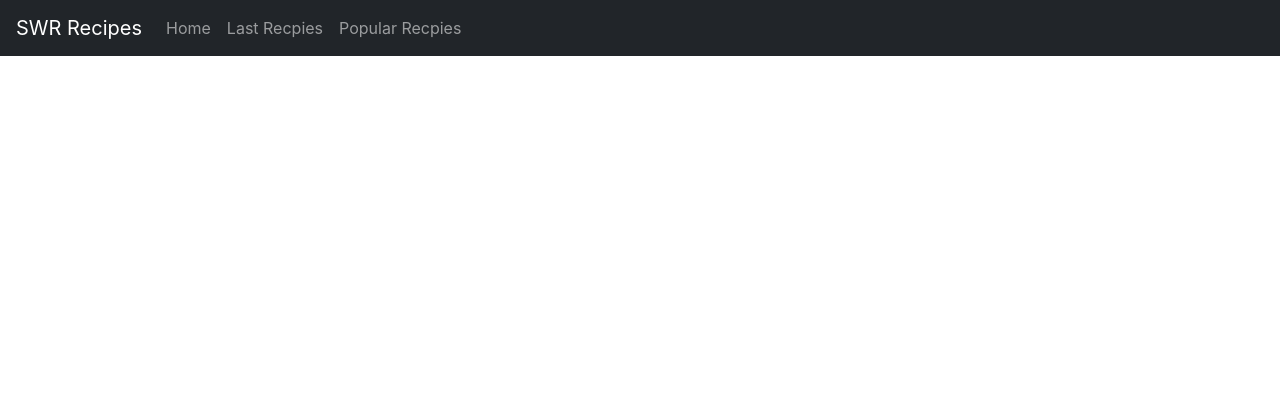
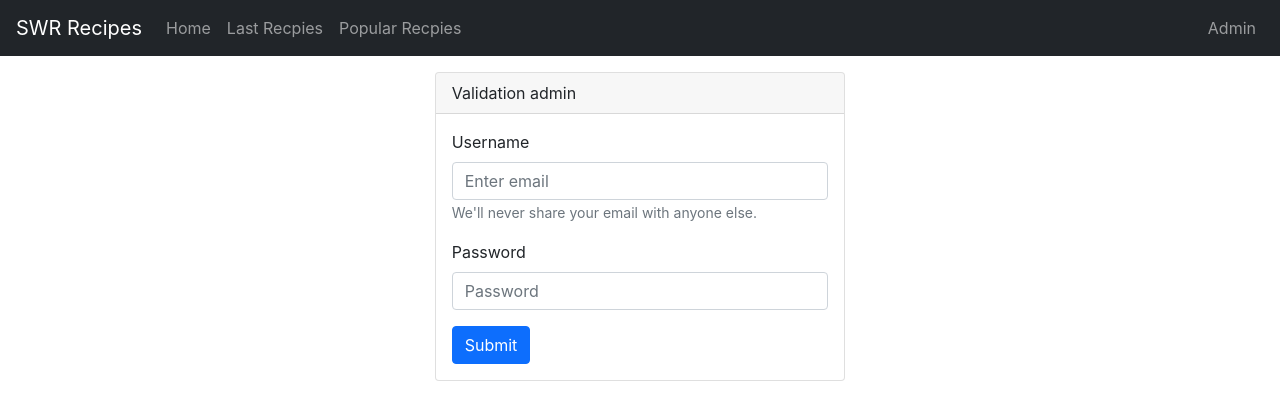
Before and after one commit to SamanKeighobadi/recipe_swr, a React (Create React App) app: page /admin in a window 1280 px wide. Shown: the top 420 px of the page. Built offline with nearby package versions, Linux system fonts and the light colour scheme.

Commit message:
feat: admin page and form
create admin page and route , validation form

```diff
--- a/src/App.js
+++ b/src/App.js
@@ -9,6 +9,7 @@
 import { SWRConfig } from "swr";
 import axios from "axios";
 import middleware from "./components/middleware/middleware";
+import Admin from "./components/pages/Admin/Admin";
 
 function App() {
   return (
@@ -25,6 +26,7 @@
       >
         <Routes>
           <Route path="/" element={<Home />} />
+          <Route path="/admin" element={<Admin />} />
           <Route path="/last_recpies" element={<LastRecpies />} />
           <Route path="/popular" element={<PopularRecipes />} />
         </Routes>
--- a/src/components/common/Header.jsx
+++ b/src/components/common/Header.jsx
@@ -23,6 +23,13 @@
                 Popular Recpies
               </Nav.Link>
             </Nav>
+
+          <Nav>
+            <Nav.Link as={Link} to={"/admin"} >
+              Admin
+            </Nav.Link>
+          </Nav>
+
           </Navbar.Collapse>
 
       </Navbar>
--- /dev/null
+++ b/src/components/pages/Admin/Admin.jsx
@@ -0,0 +1,13 @@
+import React from 'react';
+import AdminForm from './AdminForm';
+
+const Admin = () => {
+    return (
+        <div>
+
+            <AdminForm />
+        </div>
+     );
+}
+
+export default Admin;
--- /dev/null
+++ b/src/components/pages/Admin/AdminForm.jsx
@@ -0,0 +1,38 @@
+import React from "react";
+import { Form, Row, Col, Card, Button } from "react-bootstrap";
+
+const AdminForm = () => {
+  return (
+    <Row>
+      <Col md={4} className="mx-auto">
+        <Card>
+            <Card.Header>
+                Validation admin
+            </Card.Header>
+          <Card.Body>
+            <Form>
+              <Form.Group className="mb-3" controlId="formBasicEmail">
+                <Form.Label>Username</Form.Label>
+                <Form.Control type="email" placeholder="Enter email" />
+                <Form.Text className="text-muted">
+                  We'll never share your email with anyone else.
+                </Form.Text>
+              </Form.Group>
+
+              <Form.Group className="mb-3" controlId="formBasicPassword">
+                <Form.Label>Password</Form.Label>
+                <Form.Control type="password" placeholder="Password" />
+              </Form.Group>
+
+              <Button variant="primary" type="submit">
+                Submit
+              </Button>
+            </Form>
+          </Card.Body>
+        </Card>
+      </Col>
+    </Row>
+  );
+};
+
+export default AdminForm;
```
